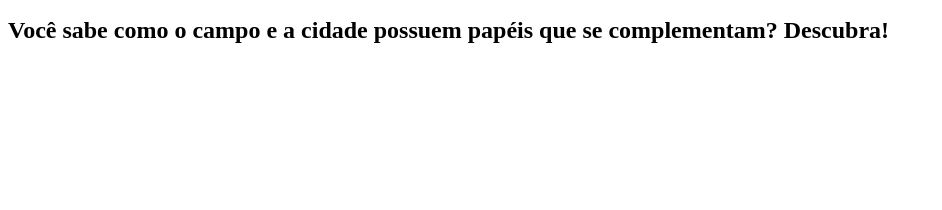
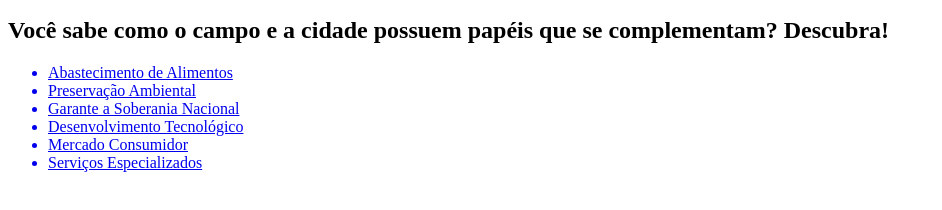
Before and after one commit to eduardo-sprachum/projetogit, a plain HTML site: page index.html in a window 1280 px wide. Shown: the part 558-768 px from the top of the page, without its empty margins (0-942 px from the left). Drawn offline with Linux system fonts and the light colour scheme.

Commit message:
adicionando a lista e criando uma pasta para cada tópico, cada pasta contendo seus arquivos index.html e style.css

```diff
--- a/index.html
+++ b/index.html
@@ -20,6 +20,26 @@
     <img class="campo-cidade-imagemgeral" src="Relação Campo-Cidade.png" alt="imagem geral">
     <h2 class="pergunta"> <h2>Você sabe como o campo e a cidade possuem papéis que se complementam?
         Descubra!</h2>
+        <ul class="cabeçalho-lista">
+            <a href="abastecimento/">
+            <li class="cabeçalho-lista-item1">Abastecimento de Alimentos</li>
+            </a>
+            <a href="preservacao/">
+            <li class="cabeçalho-lista-item2">Preservação Ambiental</li>
+            </a>
+            <a href="soberania/">
+            <li class="cabeçalho-lista-item3">Garante a Soberania Nacional</li>
+            </a>
+            <a href="desenvolvimento-tec/">
+            <li class="cabeçalho-lista-item4">Desenvolvimento Tecnológico</li>
+            </a>
+            <a href="mercado/">
+            <li class="cabeçalho-lista-item5">Mercado Consumidor</li>
+            </a>
+            <a href="servicos-esp/">
+            <li class="cabeçalho-lista-item6">Serviços Especializados</li>
+            </a>
+        </ul>
 
 </body>
 </html>
```
Also changed, not shown: abastecimento/index.html (added), abastecimento/style.css (added), desenvolvimento-tec/index.html (added), desenvolvimento-tec/style.css (added), mercado/index.html (added), mercado/style.css (added), preservacao/index.html (added), preservacao/style.css (added), servicos-esp/index.html (added), servicos-esp/style.css (added), soberania/index.html (added), soberania/style.css (added).
